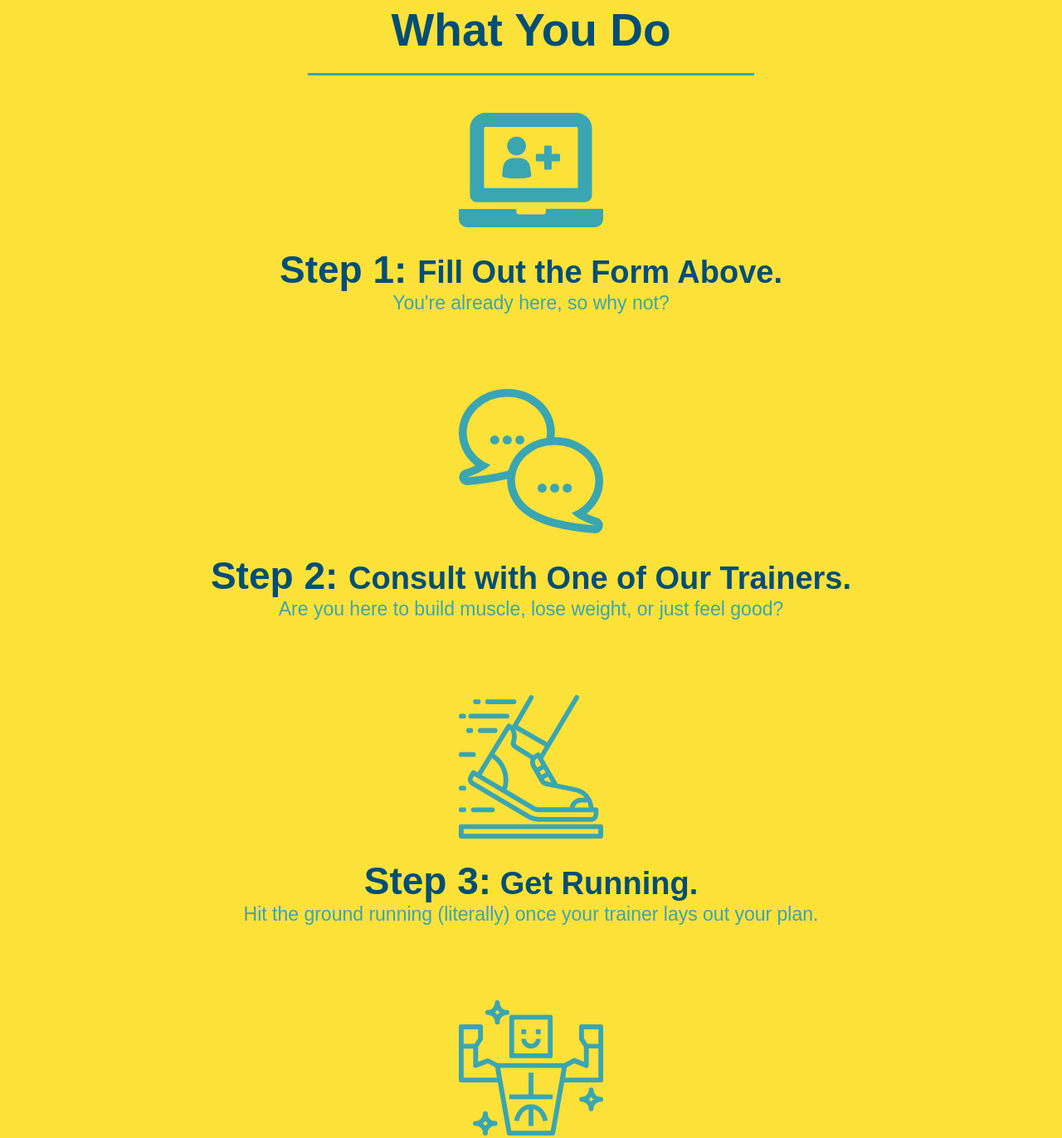
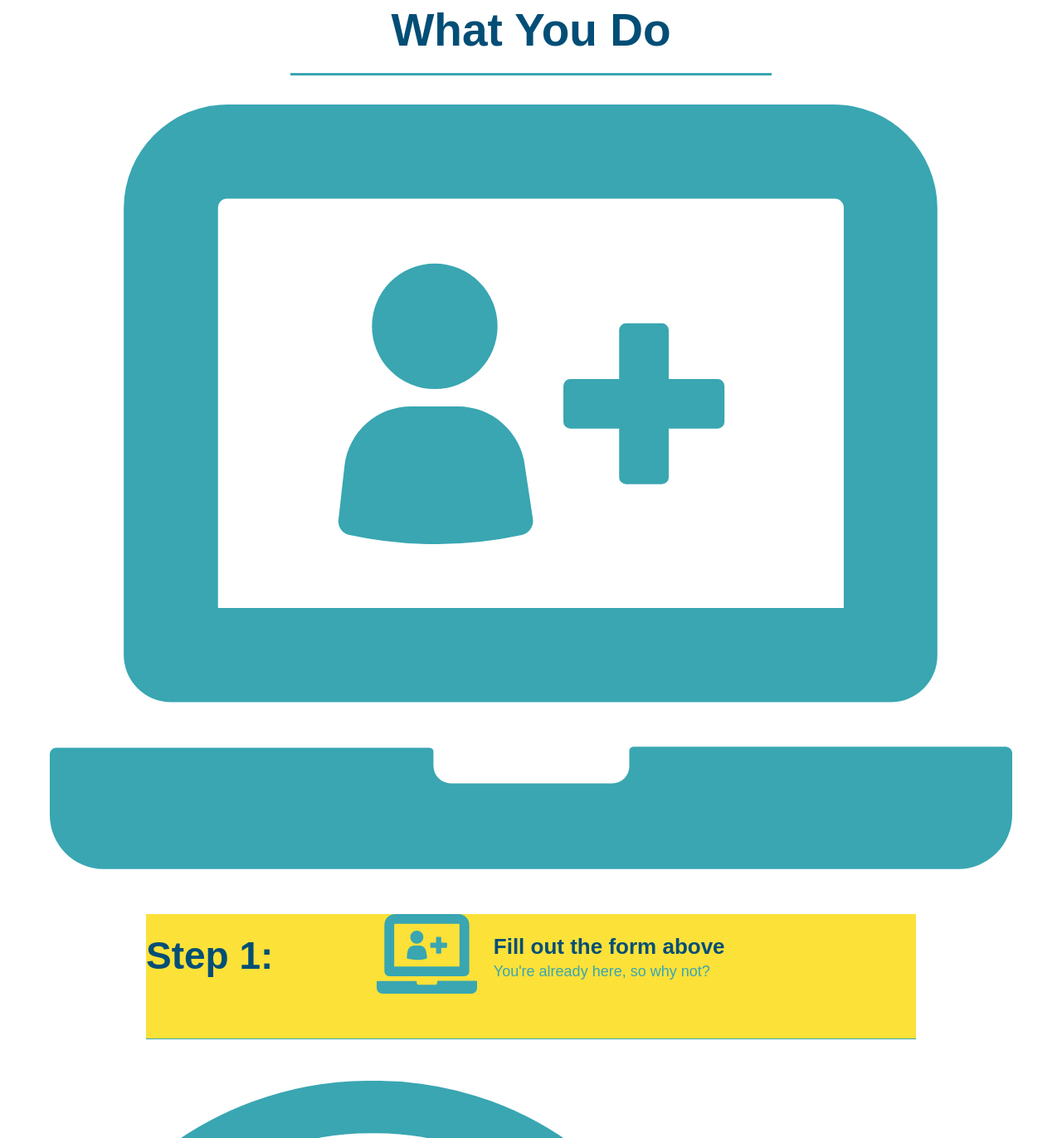
Before and after one commit to BradenWelsh/run-buddy, a plain HTML site: page index.html in a window 1280 px wide. Shown: the part 1156-2528 px from the top of the page at 83% size. Drawn offline with Linux system fonts and the light colour scheme.

Commit message:
add flexbox to the steps

```diff
--- a/assets/css/style.css
+++ b/assets/css/style.css
@@ -130,9 +130,7 @@ section {
     padding: 10px 20px;
     font-size: 16px;
 }
-.intro {
-    text-align: center;
-}
+
 .intro p{
     line-height: 1.7;
     color: #39a6b2;
@@ -140,17 +138,25 @@ section {
     font-size: 20px;
     margin: 0 auto;
 }
-.steps {
-    text-align: center;
+.step {
     background: #fce138;
+    margin: 50px auto;
+    padding-bottom: 50px;
+    width: 80%;
+    border-bottom: 1px solid #39a6b2;
+    display: flex;
+    flex-wrap: wrap;
+    align-items: center;
+    justify-content: space-between;
 }
 .section-title {
     font-size: 55px;
     color: #024e76;
-    margin-bottom: 35px;
-    padding: 0 100px 20px 100px;
-    display: inline-block;
     border-bottom: 3px solid;
+    padding-bottom: 20px;
+    text-align: center;
+    margin: 0 auto 35px auto;
+    width: 50%;
 }
 .primary-border{
     border-color: #fce138;
@@ -158,27 +164,39 @@ section {
 .secondary-border{
     border-color: #39a6b2;
 }
-.steps div{
-    margin-bottom: 80px;
-}
-.steps img{
-    width: 15%;
-    margin: 10px 0;
-}
-.steps h3 {
+
+.step h3 {
     color: #024e76;
     font-size: 46px;
-    margin-top: 10px;
+    flex: 1 30%;
 }
-.steps p {
+.step-info {
+    flex: 2 70%;
+    display: flex;
+    flex-wrap: wrap;
+    align-items: center;
+
+}
+.step-img{
+    flex: 1 12%;
+    margin-right: 20px;
+}
+.step-img img{
+    max-width: 100%;
+}
+.step-text{
+    flex: 12;
+}
+.step-text p {
     color: #39a6b2;
-    font-size: 23px;
+    font-size: 18px;
 }
-.steps span{
-    font-size: 38px;
+.step-text h4{
+    font-size: 26px;
+    line-height: 1.5;
+    color: #024e76;
 }
 .trainers{
-    text-align: center;
 }
 .trainer{
     width: 900px;
@@ -217,7 +235,6 @@ section {
     line-height: 1.3;
 }
 .contact{
-    text-align: center;
     background: #024e76;
 }
 .contact h2{
@@ -256,3 +273,6 @@ section {
       font-size: 20px;
       color: red;
   }
+  .flex-row {
+      display: flex;
+  }
--- a/index.html
+++ b/index.html
@@ -15,7 +15,9 @@
         </nav></header>
         <section class="hero">
             <div class="hero-cta">
-                <h2>Start Building Habits.</h2>
+                <div class="flex-row">
+                    <h2 class="section-title primary-border">Start Building Habits.</h2>
+                </div>
                 <p>seitan heirloom post-ironic pop-up iPhone mlkshk hella selfies fashion axe occupy readymade put a bird on it messenger bag Wes Anderson Schlitz plaid Bushwick church-key lo-fi skateboard slow-carb hashtag trust fund Williamsburg biodiesel fixie farm-to-table 8-bit banjo XOXO Banksy chillwave bicycle rights retro cliche tattooed bespoke irony mumblecore Shoreditch deep v polaroid McSweeney's bitters cray gentrify tofu Marfa you probably haven't heard of them yr banh mi asymmetrical art party selvage letterpress High Life.</p>
             </div>
             <div class="hero-form">
@@ -46,13 +48,33 @@
                 </form>
             </div>
         </section>
-        <section id="what-we-do" class="intro"><h2 class="section-title primary-border">What We Do</h2>
-            <p>butcher selfies chambray shabby chic gentrify readymade yr Echo Park XOXO Tumblr normcore Banksy direct trade Blue Bottle chillwave you probably haven't heard of them single-origin coffee Vice fanny pack fixie Odd Future Austin fingerstache pickled twee synth Wes Anderson Thundercats viral bitters flannel meggings narwhal Marfa Schlitz sustainable Intelligentsia umami deep v craft</p></section>
-        <section id="what-you-do" class="steps"><h2 class="section-title secondary-border">What You Do</h2>
-        <div>
+        <section id="what-we-do" class="intro">
+            <div class="flex-row">
+                <h2 class="section-title primary-border">What We Do</h2>
+            </div>
+            <div class="flex-row">
+            <p>
+                butcher selfies chambray shabby chic gentrify readymade yr Echo Park XOXO Tumblr normcore Banksy direct trade Blue Bottle chillwave you probably haven't heard of them single-origin coffee Vice fanny pack fixie Odd Future Austin fingerstache pickled twee synth Wes Anderson Thundercats viral bitters flannel meggings narwhal Marfa Schlitz sustainable Intelligentsia umami deep v craft
+            </p>
+        </div>
+        </section>
+        <section id="what-you-do" class="steps">
+            <div class="flex-row">
+                <h2 class="section-title secondary-border">What You Do</h2>
+            </div>
+            <div>
             <img src="./assets/images/step-1.svg" alt="Step1" />
-            <h3>Step 1: <span>Fill Out the Form Above.</span></h3>
-            <p>You're already here, so why not?</p>
+            <div class="step">
+                <h3>Step 1:</h3>
+                <div class="step-info">
+                    <div class="step-img">
+                        <img src="./assets/images/step-1.svg" alt="Step1" />
+                    </div>
+                    <div class="step-text">
+                        <h4>Fill out the form above</h4>
+                        <p>You're already here, so why not?</p>
+                    </div>
+                </div>
           </div>
           <div>
             <img src="./assets/images/step-2.svg" alt="Step2" />
@@ -69,14 +91,15 @@
             <h3>Step 4: <span> Results.</span></h3>
             <p>Bi-weekly checkins with your trainer will keep you focused</p>
           </div> </section>
-        <section id="your-trainers" class="trainers"><h2>Meet The Trainers</h2>
+        <section id="your-trainers" class="trainers"><div class="flex-row"><h2 class="section-title primary-border">Meet The Trainers</h2></div>
         <h2 class="section-title primary-border">Reach out</h2>
             <article class="trainer">
                 <img src="./assets/images/trainer-1.jpg" alt="Arron Stephens in his workout clothes, ready to pump iron" />
                 <div class="trainer-bio text-left">
                     <h3>Arron Stephens</h3>
                     <h4>Speed / Strength</h4>
-                    <p>Lorem ipsum, dolor sit amet consectetur adipisicing elit. Sequi neque animi quo cupiditate commodi saepe culpa sed
+                    <p>
+                        Lorem ipsum, dolor sit amet consectetur adipisicing elit. Sequi neque animi quo cupiditate commodi saepe culpa sed
                         itaque velit maiores optio dolorem excepturi aperiam dolores, voluptatibus suscipit amet quis repellat!
                     </p>
                 </div>
@@ -103,7 +126,9 @@
             </article>
         </section>
         <section id="reach-out" class="contact">
+            <div class="flex-row">
             <h2 class="section-title secondary-border">Reach Out</h2>
+            </div>
             <div class="contact-info">
                 <div class="contact-form">
                 <h3>Contact Us</h3>
```
